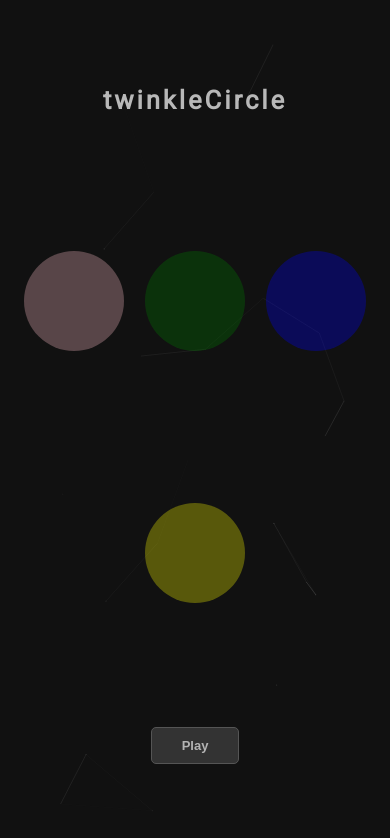
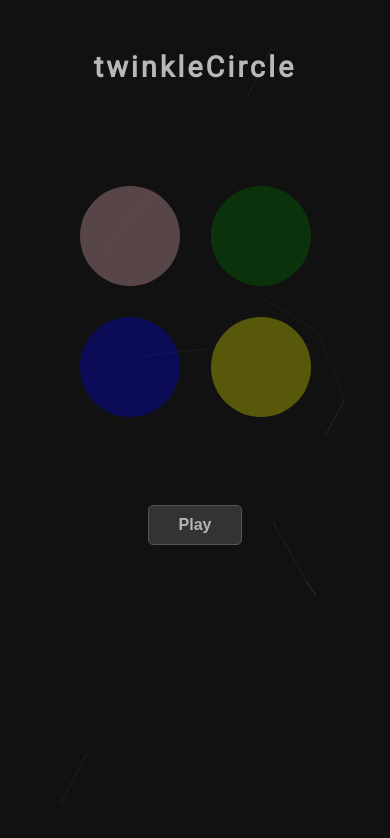
Before and after one commit to clasei/twinkle-circle, a React (Create React App) app: page / in a window 390 px wide. Shown: the top 838 px of the page. Built offline with nearby package versions, Linux system fonts and the light colour scheme.

Commit message:
circles sized improved here, ready to deploy

```diff
--- a/src/App.css
+++ b/src/App.css
@@ -3,9 +3,11 @@
   text-align: center;
   background-color: none;
   display: flex;
-  height: 100vh;
+  height: 100%;
+  width: 100%;
   overflow-y: scroll;
   flex-direction: column;
+  justify-content: center;
   align-items: center;
 }
 
@@ -14,7 +16,8 @@
   width: 100%;
   height: 100%;
   position: fixed;
-  overflow: auto;
+  overflow: hidden;
+  margin: 0;
   top: 0;
   left: 0;
 }
--- a/src/components/Circle/Circle.css
+++ b/src/components/Circle/Circle.css
@@ -1,6 +1,6 @@
 .circle {
-    width: 6vw;
-    height: 6vw;
+    width: 10vw;
+    height: 10vw;
     max-width: 100px;
     max-height: 100px;
     border-radius: 50%;
--- a/src/components/CircleContainer/CircleContainer.css
+++ b/src/components/CircleContainer/CircleContainer.css
@@ -2,19 +2,15 @@
     display: flex;
     flex-wrap: wrap;
     justify-content: center;
-    padding: 25px 20px;
     align-items: center;
-    height: 100%;
-    width: 100%;
-    max-width: 400px;
-    gap: 15px;
+    padding: 20px;
+    gap: 25px;
 }
 
 @media only screen and (max-width: 768px) {
 
     .container {
-        margin-top: 15px;
-        padding-top: 15px;
-        padding-bottom: 15px;
+        margin: 10px;
+        align-items: flex-start;
     }
   }
--- a/src/components/ControlPanel/ControlPanel.css
+++ b/src/components/ControlPanel/ControlPanel.css
@@ -4,8 +4,8 @@
 
 .control-panel button {
     padding: 10px 30px;
-    margin: 10px 10px;
-    font-size: 13px;
+    margin-top: 25px;
+    font-size: 1em;
     font-weight: bold;
     cursor: pointer;
     border: 1px solid #555;
--- a/src/components/Header/Header.css
+++ b/src/components/Header/Header.css
@@ -1,7 +1,6 @@
 .header {
-    margin-top: 50px;
+    margin-bottom: 50px;
     width: 100%;
-    padding: 20px;
     text-align: center;
     background-color: none;
 }
@@ -10,7 +9,7 @@
     font-family: 'Roboto', Arial, Helvetica, sans-serif;
     letter-spacing: 3px;
     color: #FFF;
-    font-size: 1.6em;
+    font-size: 1.8em;
     opacity: 0.7;
     display: inline-block;
 }
@@ -18,6 +17,6 @@
 @media only screen and (max-width: 768px) {
 
     .title {
-        margin-top: 15px;
+        margin-top: 50px;
     }
   }
```
